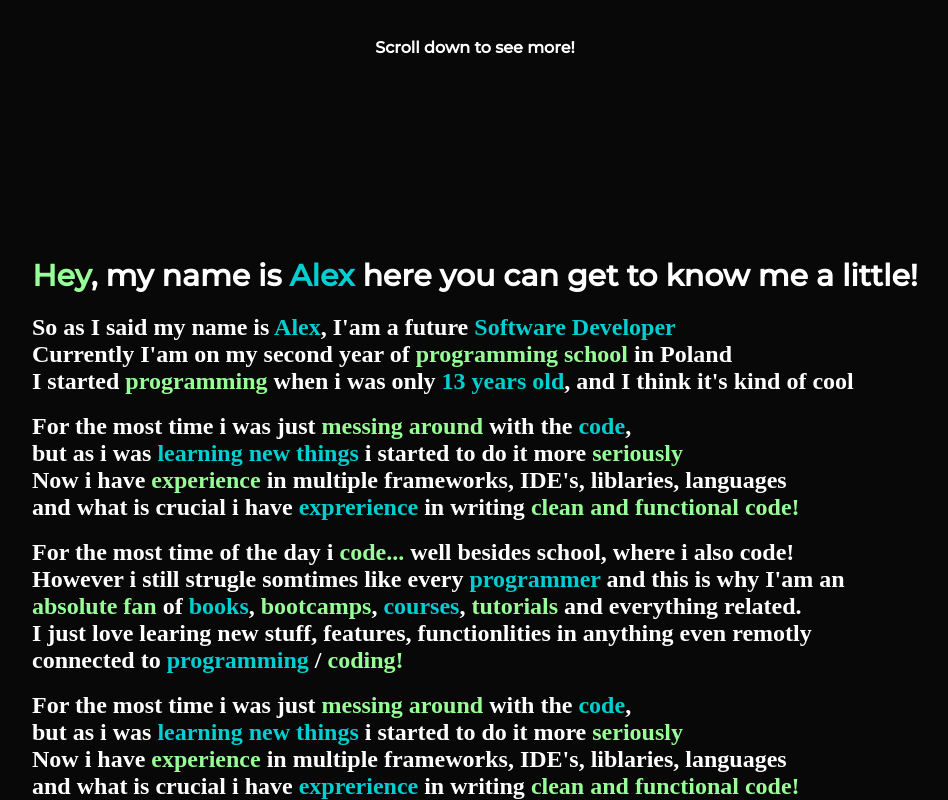
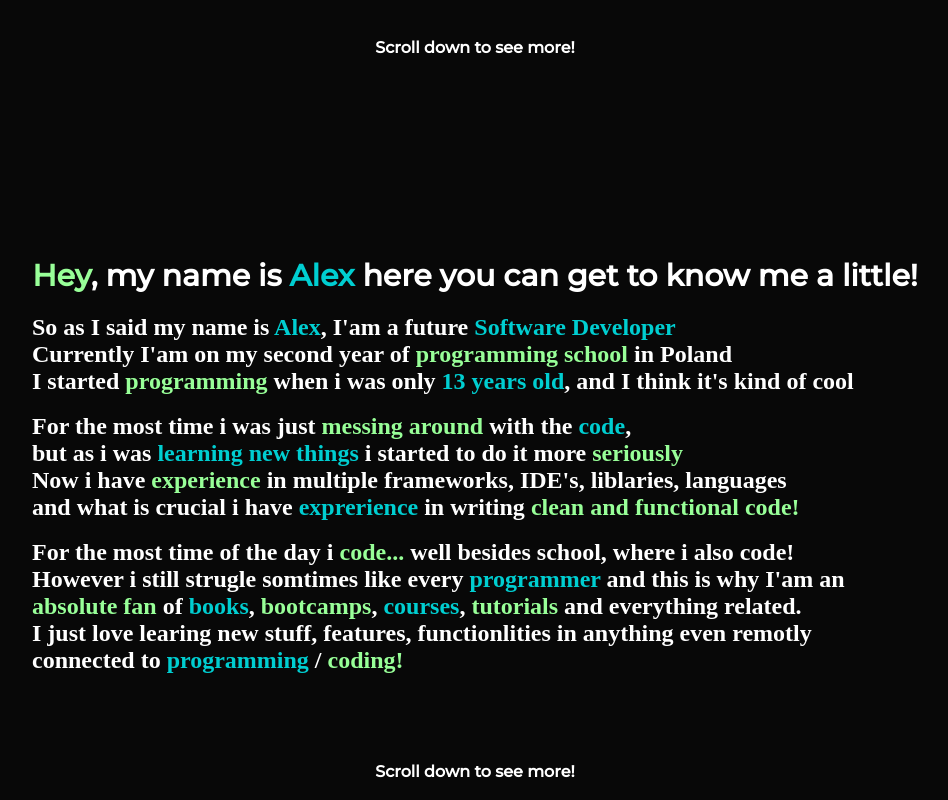
Before and after one commit to Alex-G-R/Personal-portfolio-page, a website: page public/index.html in a window 1280 px wide. Shown: the part 730-1530 px from the top of the page, without its empty margins (165-1113 px from the left). Drawn offline with Linux system fonts and the light colour scheme.

Commit message:
about section upgrades

```diff
--- a/public/index.html
+++ b/public/index.html
@@ -59,14 +59,11 @@
                 I just love learing new stuff, features, functionlities in anything even remotly connected to
                 <span class="darkturcuse-text">programming</span> / <span class="mint-green-text">coding!</span>
             </h2> <br>
-            <h2>For the most time i was just <span class="mint-green-text">messing around</span> with the <span class="darkturcuse-text">code</span>, <br>
-                but as i was <span class="darkturcuse-text">learning new things</span> i started to do it more <span class="mint-green-text">seriously</span> <br>
-                Now i have <span class="mint-green-text">experience</span> in multiple frameworks, IDE's, liblaries, languages <br>
-                and what is crucial i have <span class="darkturcuse-text">exprerience</span> in writing <span class="mint-green-text">clean and functional code!</span>
-            </h2>
         </div>
-
     </section>
+    <div id="scroll-down-section">
+        <h2 id="scroll-down-about">Scroll down to see more!</h2>
+    </div>
 
 </body>
 </html>
--- a/public/styles/styles.css
+++ b/public/styles/styles.css
@@ -114,6 +114,12 @@ header {
     margin-top: 400px;
 }
 
+#scroll-down-about {
+    font-family: "Montserrat", sans-serif;
+    font-size: 1em;
+    margin-top: 70px;
+}
+
 /* About section */
 #about{
     margin-top: 200px;
```
